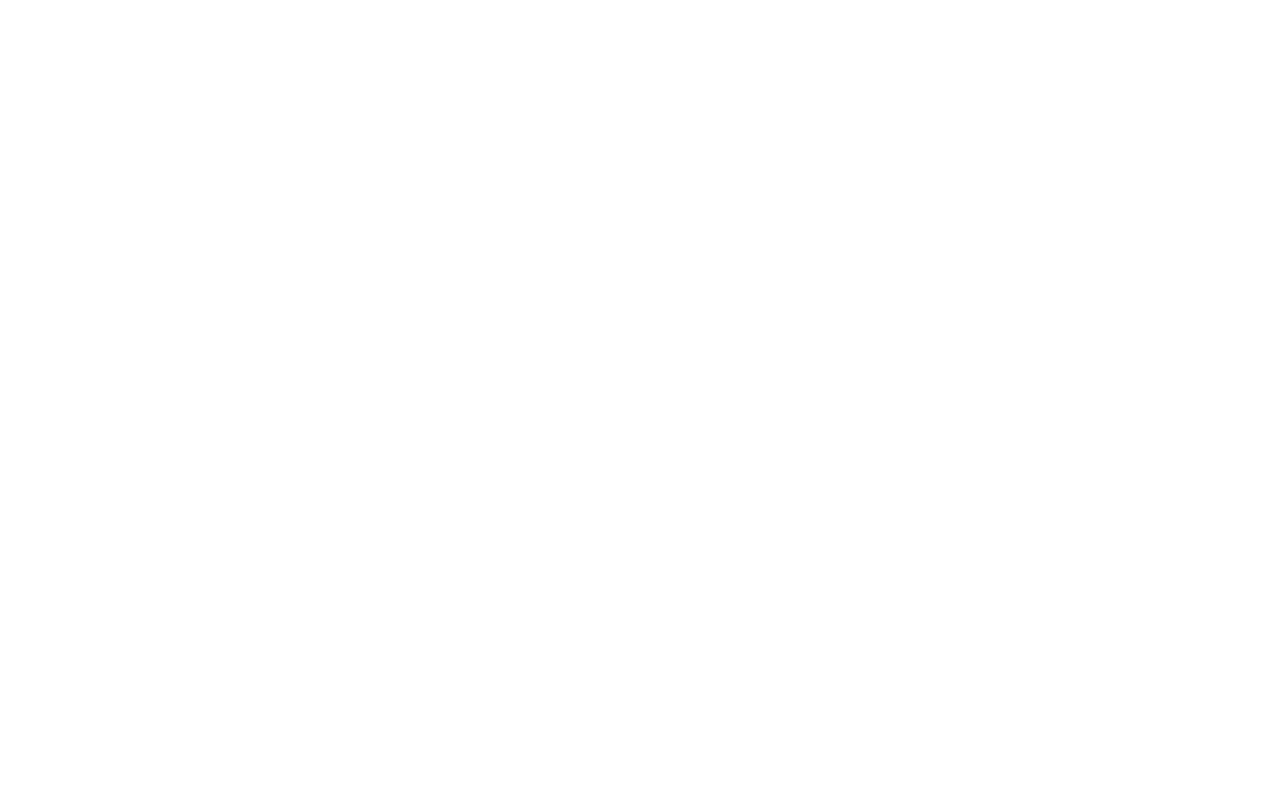
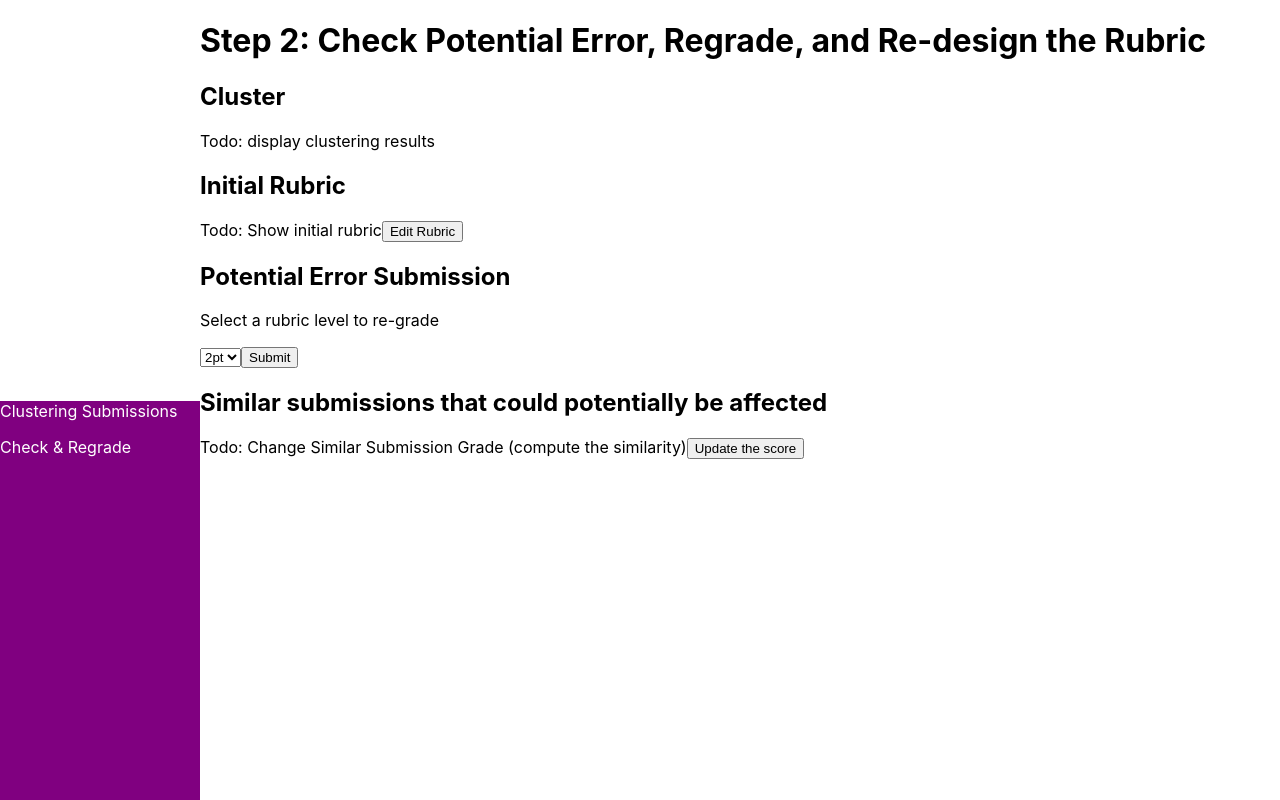
Before and after one commit to AshleyZG/RubricGo, a React (Create React App) app in the folder demo/: page /check in a window 1280 px wide. Before the commit this address had no page. Shown: the top 800 px of the page. Built offline with nearby package versions, Linux system fonts and the light colour scheme.

Commit message:
check-html

```diff
--- /dev/null
+++ b/demo/src/CheckApp.tsx
@@ -0,0 +1,48 @@
+import React from 'react';
+import logo from './logo.svg';
+import './App.css';
+import { MainMenu } from './MainMenu';
+
+
+class CheckApp extends React.Component {
+    constructor(props: any){
+        super(props);
+    }
+
+    render(): React.ReactNode {
+        return <div className='view'>
+            <div id="left-view" className='view'>
+                {<MainMenu/>}
+            </div>
+            <div id="main-view" className='view'>
+                <h1>{"Step 2:  Check Potential Error, Regrade, and Re-design the Rubric"}</h1>
+                <div id="cluster">
+                    <h2>Cluster</h2>
+                    Todo: display clustering results
+                </div>
+                <div id="ShowRubric">
+                    <h2>Initial Rubric</h2>
+                    Todo: Show initial rubric
+                    <button>Edit Rubric</button>
+                </div>
+                <div id="ErrorSubmission">
+                    <h2>Potential Error Submission</h2>
+                    <div id="ErrorAnswer"></div>
+                    <p>Select a rubric level to re-grade</p>
+                    <select id="select_grade">
+                        <option value ="2pto">2pt</option>
+                        <option value ="4pt">4pt</option> /** the option is from the initial rubric */
+                    </select>
+                    <button>Submit</button>
+                </div>
+                <div id="SimilarSubmission">
+                    <h2>Similar submissions that could potentially be affected</h2>
+                    Todo: Change Similar Submission Grade (compute the similarity)
+                    <button>Update the score</button>
+                </div>
+            </div>
+        </div>
+    }
+}
+
+export  {CheckApp};
--- a/demo/src/ClusterApp.tsx
+++ b/demo/src/ClusterApp.tsx
@@ -15,7 +15,7 @@
                 {<MainMenu/>}
             </div>
             <div id="main-view" className='view'>
-                <h1>{"Step 2:  Clustering Students’ Submissions"}</h1>
+                <h1>{"Step 1:  Design Rubric Based on Clustering"}</h1>
                 <div id="cluster">
                     Todo: display clustering results
                 </div>
--- a/demo/src/index.tsx
+++ b/demo/src/index.tsx
@@ -4,6 +4,7 @@
 import App from './App';
 import reportWebVitals from './reportWebVitals';
 import { ClusterApp } from './ClusterApp';
+import { CheckApp } from './CheckApp';
 import { BrowserRouter as Router, Route, Link, Routes } from 'react-router-dom';
 
 ReactDOM.render(
@@ -15,6 +16,7 @@
     <Routes>
       <Route path="" element={<App/>}></Route>
       <Route path="cluster" element={<ClusterApp/>}></Route>
+      <Route path="check" element={<CheckApp/>}></Route>
       <Route path="/debug" element={<div />}></Route>
     </Routes>
   </Router>,
```
Also changed, not shown: demo/src/CheckApp.css (added).
